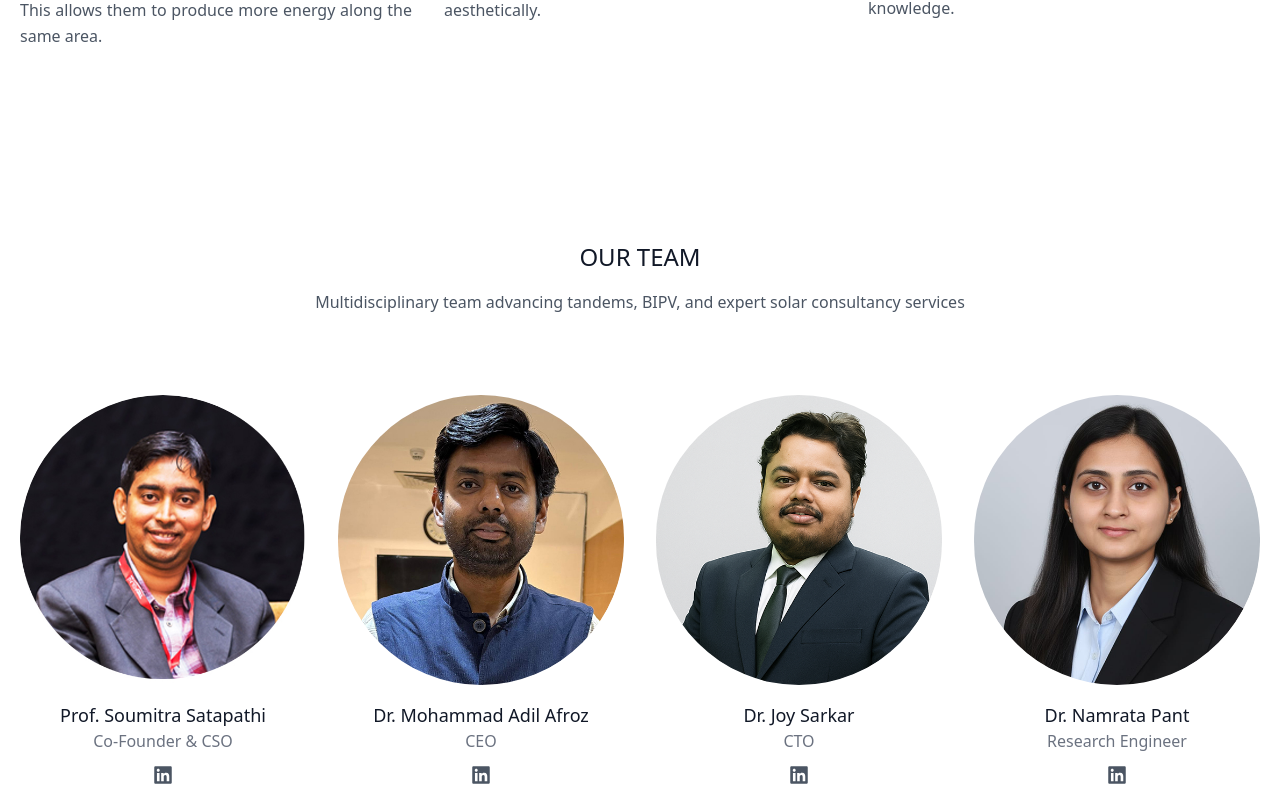
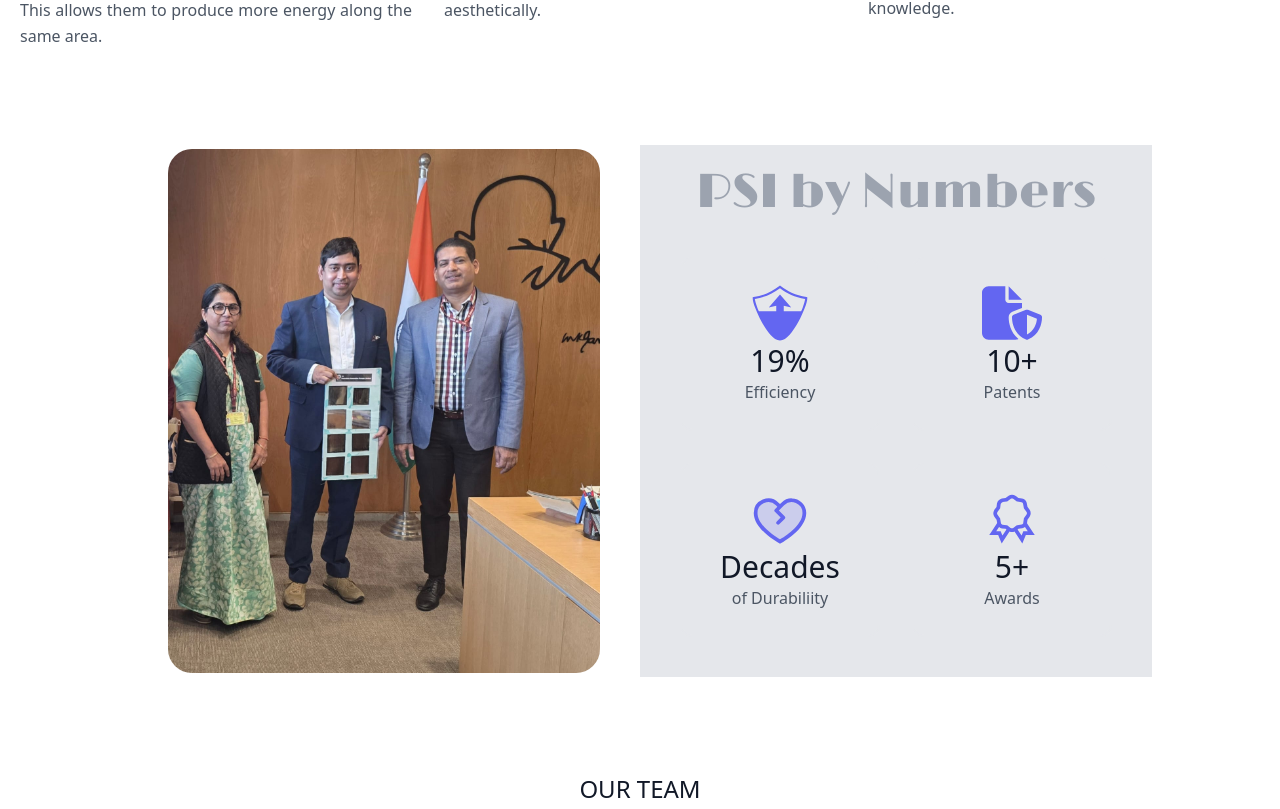
Before and after one commit to aryn3017/PerovskiteInnovation, a Next.js app: page / in a window 1280 px wide. Shown: the part 1811-2620 px from the top of the page. Built offline with nearby package versions, Linux system fonts and the light colour scheme; a web font is replaced by a local one.

Commit message:
PSI_ByNumbers_added

```diff
--- /dev/null
+++ b/components/Hero/Body1_2.js
@@ -0,0 +1,86 @@
+import React from "react";
+import { useState } from "react";
+import Image from "next/image";
+import { GiArmorUpgrade } from "react-icons/gi";
+import { PiHeartBreakDuotone } from "react-icons/pi";
+import { LiaAwardSolid } from "react-icons/lia";
+import { FaFileShield } from "react-icons/fa6";
+import CountUp from "react-countup";
+const Body1_2 = () => {
+  return (
+    <div className="bg-white grid lg:grid-cols-2 mmd:grid-rows-2 md:px-10% px-10">
+      <div className="px-10 items-center justify-center flex">
+        <Image
+          className="rounded-3xl"
+          src="/body1_2.png"
+          alt="Error loading the image"
+          width={800}
+          height={1080}
+        />
+      </div>
+      <section className="text-gray-600 items-center justify-center my-auto bg-gray-200 p-6 ssm:mt-3 mmd:mt-3">
+        <div className="rounded-xl">
+          <div className=" text-center w-full">
+            <h1 className="sm:text-5xl text-3xl font-medium text-gray-400 font-limelight pb-6 ">
+              PSI by Numbers
+            </h1>
+          </div>
+          <div className="grid grid-cols-2">
+            <div className="flex flex-col">
+              <div className="p-4 w-full text-center">
+                <div className="border-2 border-gray-200 px-4 py-6 rounded-xl">
+                  <GiArmorUpgrade
+                    size={60}
+                    className="text-indigo-500 mx-auto"
+                  />
+
+                  <h2 className="title-font font-medium text-3xl text-gray-900">
+                    <CountUp start={0} end={30} duration={10} delay={5} />%
+                  </h2>
+                  <p className="leading-relaxed">Efficiency</p>
+                </div>
+              </div>
+              <div className="p-4 w-full text-center">
+                <div className="border-2 border-gray-200 px-4 py-6 rounded-xl">
+                  <PiHeartBreakDuotone
+                    size={60}
+                    className="text-indigo-500 mx-auto"
+                  />
+                  <h2 className="title-font font-medium text-3xl text-gray-900">
+                    Decades
+                  </h2>
+                  <p className="leading-relaxed">of Durabiliity</p>
+                </div>
+              </div>
+            </div>
+            <div className="flex flex-col">
+              <div className="p-4 w-full text-center">
+                <div className="border-2 border-gray-200 px-4 py-6 rounded-xl">
+                  <FaFileShield size={60} className="text-indigo-500 mx-auto" />
+                  <h2 className="title-font font-medium text-3xl text-gray-900">
+                    10+
+                  </h2>
+                  <p className="leading-relaxed">Patents</p>
+                </div>
+              </div>
+              <div className="p-4 w-full text-center">
+                <div className="border-2 border-gray-200 px-4 py-6 rounded-xl">
+                  <LiaAwardSolid
+                    size={60}
+                    className="text-indigo-500 mx-auto"
+                  />
+                  <h2 className="title-font font-medium text-3xl text-gray-900">
+                    5+
+                  </h2>
+                  <p className="leading-relaxed">Awards</p>
+                </div>
+              </div>
+            </div>
+          </div>
+        </div>
+      </section>
+    </div>
+  );
+};
+
+export default Body1_2;
--- a/components/Navbar.js
+++ b/components/Navbar.js
@@ -34,7 +34,7 @@ const Navbar = () => {
     { href: "/", label: "Home" },
     { href: "#advisory_board", label: "Advisory Board" },
     { href: "#teams", label: "Our Team" },
-    { href: "/Gallery", label: "About Us" },
+    { href: "/Gallery", label: "Blog" },
     { href: "#foot", label: "Contact" },
   ];
 
--- a/package.json
+++ b/package.json
@@ -11,9 +11,12 @@
   "dependencies": {
     "next": "15.3.4",
     "react": "^19.0.0",
+    "react-countup": "^6.5.3",
     "react-dom": "^19.0.0",
     "react-icons": "^5.5.0",
-    "react-responsive-carousel": "^3.2.23"
+    "react-intersection-observer": "^10.0.0",
+    "react-responsive-carousel": "^3.2.23",
+    "react-scroll-trigger": "^0.6.14"
   },
   "devDependencies": {
     "@eslint/eslintrc": "^3",
--- a/pages/index.js
+++ b/pages/index.js
@@ -8,6 +8,7 @@ import Body1 from "@/components/Hero/Body1";
 import Body2 from "@/components/Hero/Body2";
 import Body3 from "@/components/Hero/Body3";
 import Body0 from "@/components/Hero/Body0";
+import Body1_2 from "@/components/Hero/Body1_2";
 const geistSans = Geist({
   variable: "--font-geist-sans",
   subsets: ["latin"],
@@ -40,6 +41,7 @@ export default function Home() {
       <Heroback/>
       <Body0/>
       <Body1/>
+      <Body1_2/>
       <Body2/>
       <Body3/>
 
```
Also changed, not shown: public/body1_2.png (added), 1 other file (tests, documents, lock files or other folders).
